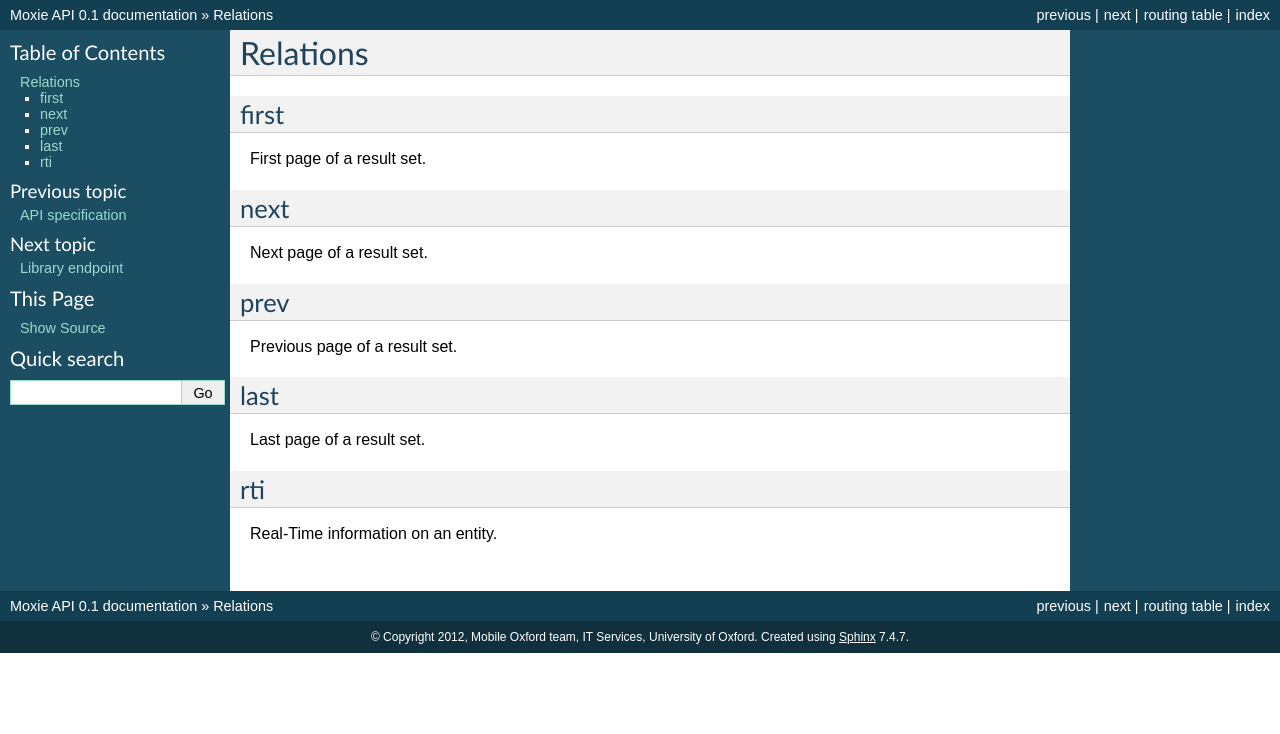
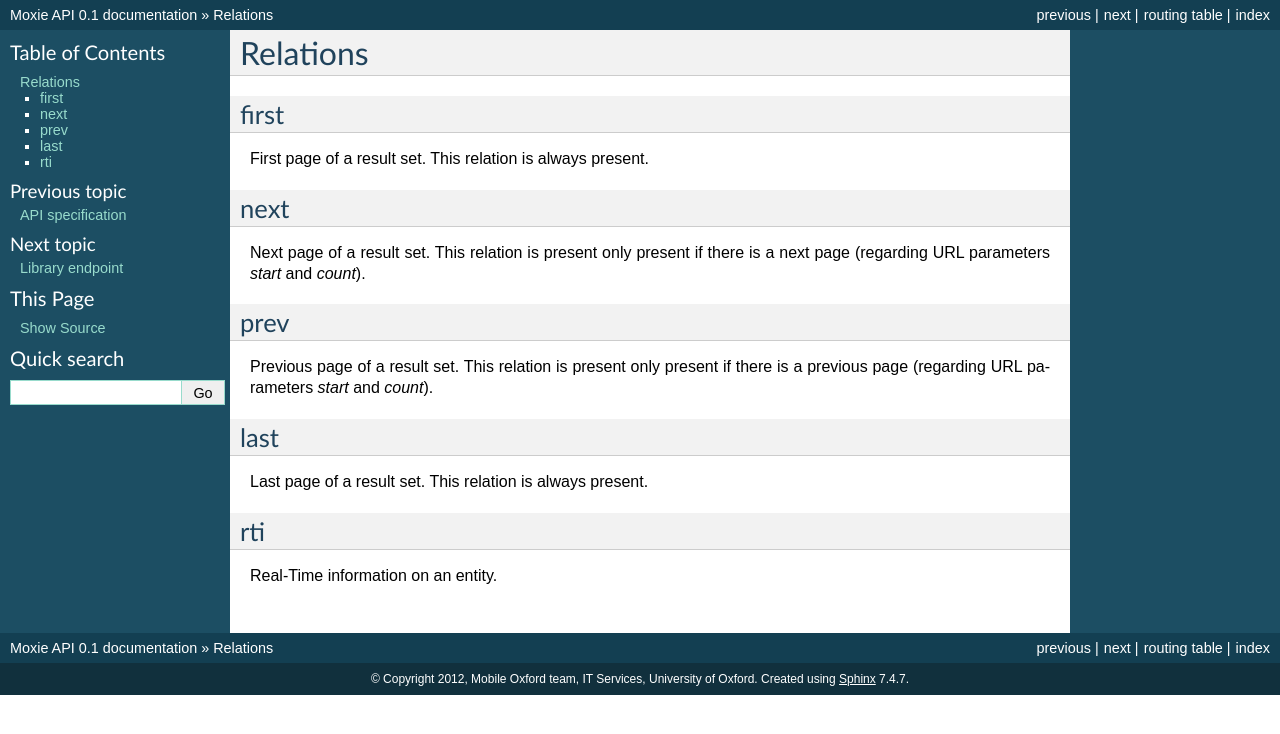
Before and after one commit to martinfilliau/moxie, a Sphinx documentation site: the page built from docs/source/http_api/relations.rst, in a window 1280 px wide. Shown: the top 734 px of the page. Built offline with Sphinx 7.4.7, drawn with Linux system fonts in a browser that asks for light colours.

Commit message:
Updated documentation about HAL relations.

```diff
--- a/docs/source/http_api/relations.rst
+++ b/docs/source/http_api/relations.rst
@@ -4,22 +4,22 @@ Relations
 first
 -----
 
-First page of a result set.
+First page of a result set. This relation is always present.
 
 next
 ----
 
-Next page of a result set.
+Next page of a result set. This relation is present only present if there is a next page (regarding URL parameters `start` and `count`).
 
 prev
 ----
 
-Previous page of a result set.
+Previous page of a result set. This relation is present only present if there is a previous page (regarding URL parameters `start` and `count`).
 
 last
 ----
 
-Last page of a result set.
+Last page of a result set. This relation is always present.
 
 rti
 ----
```
